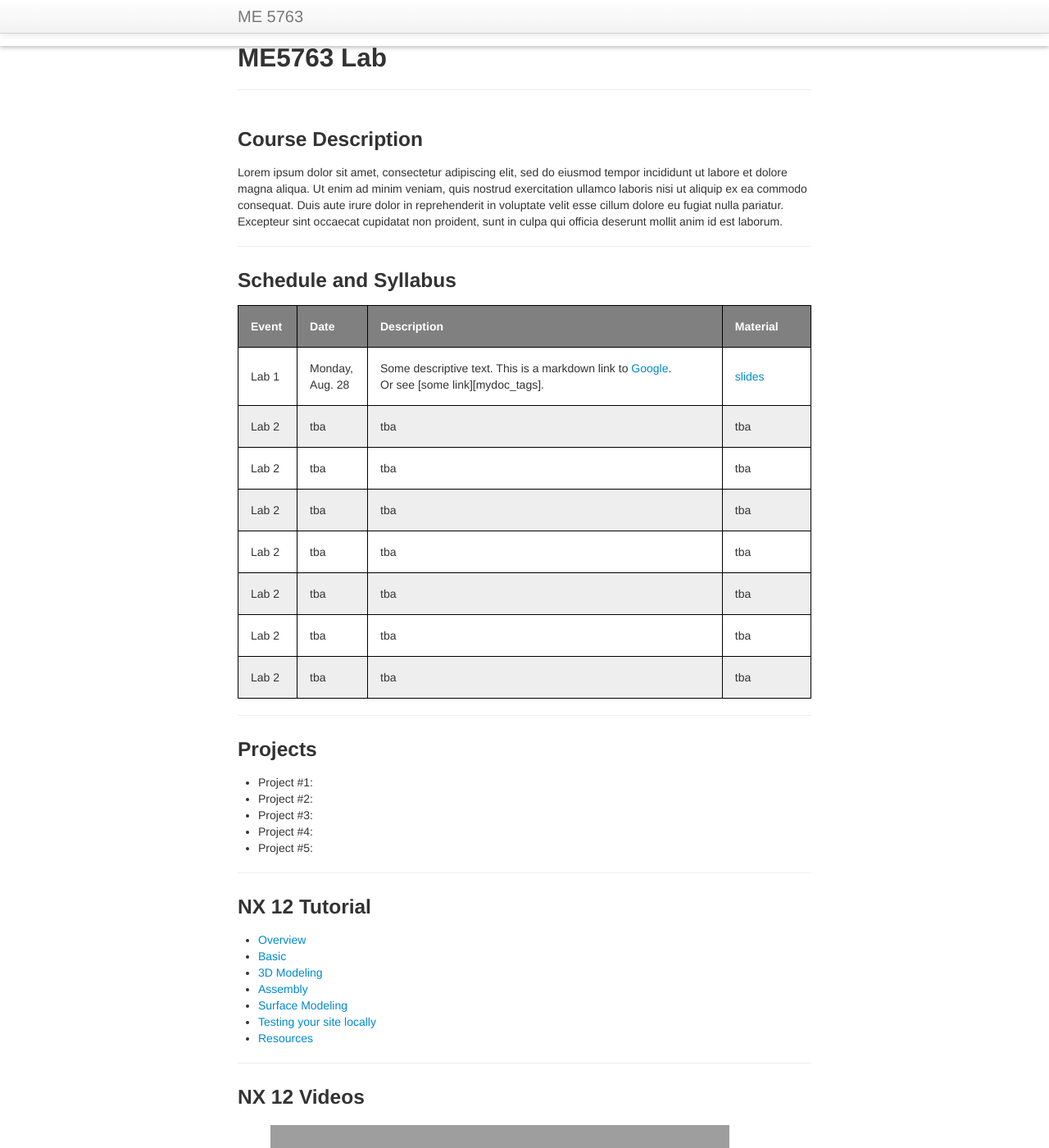
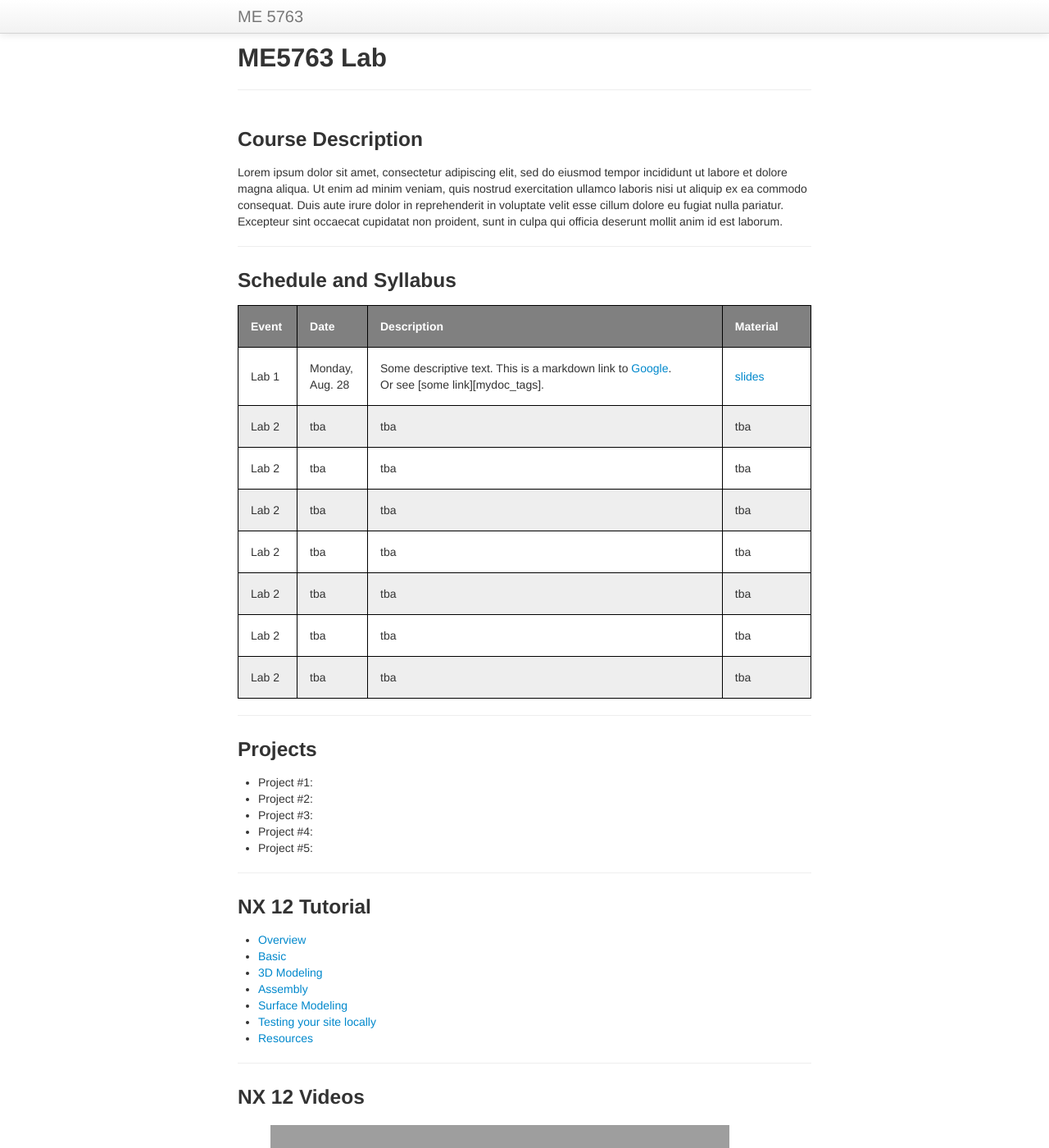
Before and after one commit to me5763/lab-fs19, a Jekyll site: the page built from index.md, in a window 1280 px wide and 1400 px high. Shown: the whole window at 82% size. Built offline with Jekyll 4.4.1, drawn with Linux system fonts in a browser that asks for light colours; grey boxes are pictures that could not be loaded.

Commit message:
initial commit

```diff
--- a/assets/themes/twitter/css/style.css
+++ b/assets/themes/twitter/css/style.css
@@ -5,12 +5,6 @@
 
 .container-narrow > hr {
   margin: 30px 0; }
-
-.navbar {
-  box-shadow: 0 2px 5px rgba(0, 0, 0, 0.26);
-  min-height: 56px;
-  transition: min-height 0.3s;
-}
 
 .navbar .nav {
   float: right; }
```
